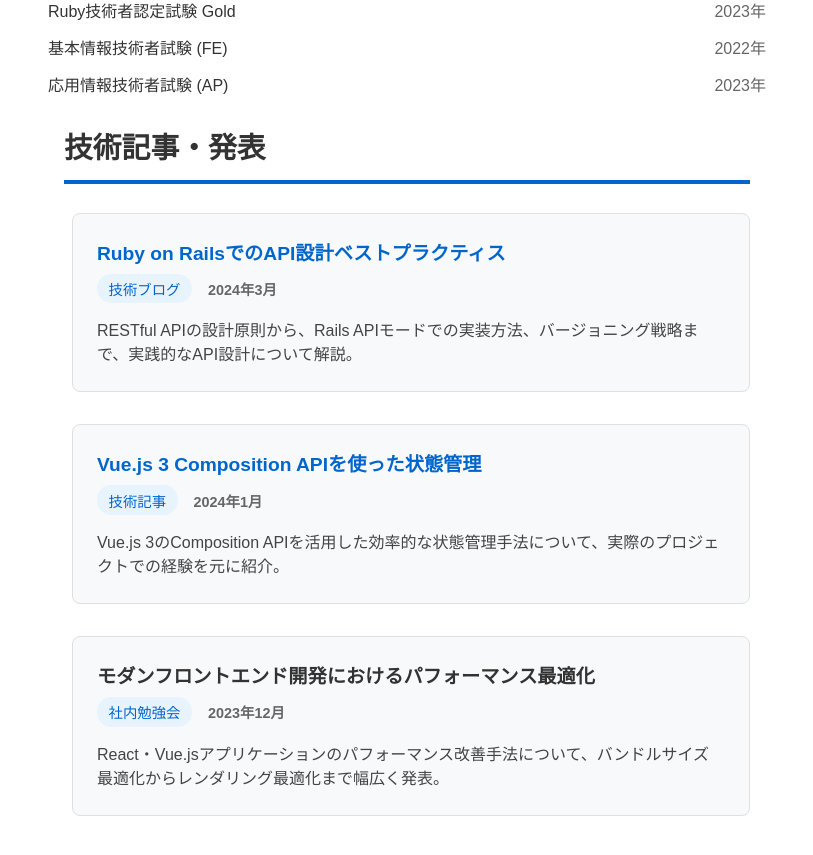
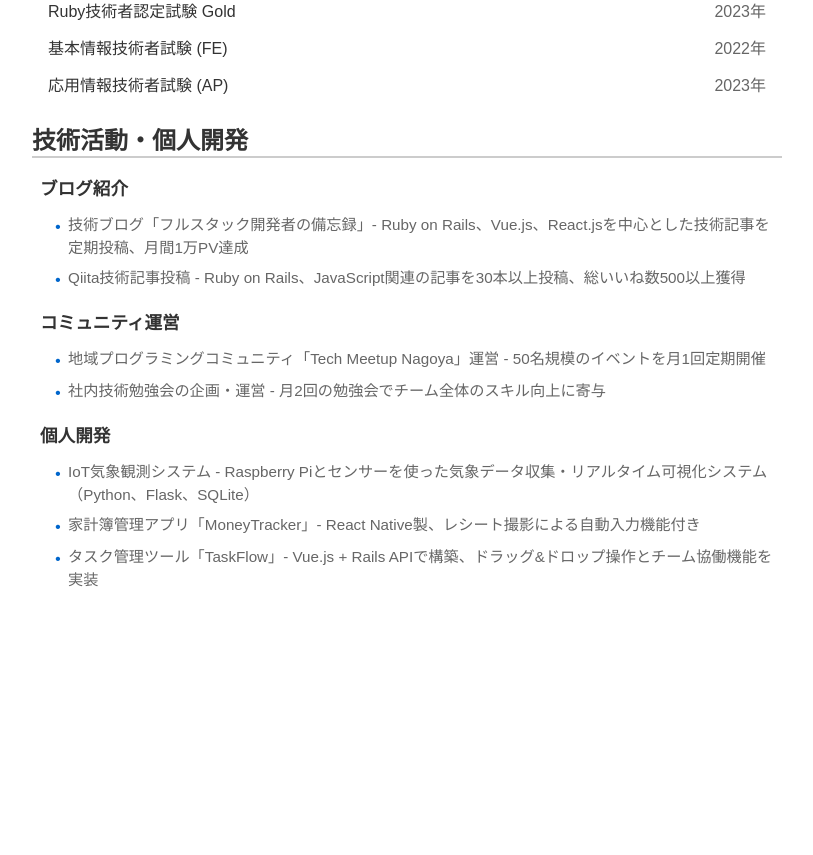
Before and after one commit to tomitahisaki/tomitahisaki.github.io, a React (Vite) app: page / in a window 1280 px wide. Shown: the part 2200-3055 px from the top of the page, without its empty margins (233-1046 px from the left). After the commit the page ends 2800 px from the top, so only its background shows below. Built offline with nearby package versions, Linux system fonts and the light colour scheme.

Commit message:
feat: fix publications

```diff
--- a/src/components/Publications.tsx
+++ b/src/components/Publications.tsx
@@ -9,34 +9,18 @@
   return (
     <section style={styles.section}>
       <h2 style={styles.sectionTitle}>{data.title}</h2>
-      <div style={styles.publicationsList}>
-        {data.list.map((publication, index) => (
-          <div key={index} style={styles.publicationItem}>
-            <div style={styles.publicationHeader}>
-              <div style={styles.publicationInfo}>
-                <h3 style={styles.publicationTitle}>
-                  {publication.url ? (
-                    <a
-                      href={publication.url}
-                      target="_blank"
-                      rel="noopener noreferrer"
-                      style={styles.publicationLink}
-                    >
-                      {publication.title}
-                    </a>
-                  ) : (
-                    publication.title
-                  )}
-                </h3>
-                <div style={styles.publicationMeta}>
-                  <span style={styles.publicationType}>{publication.type}</span>
-                  <span style={styles.publicationDate}>{publication.date}</span>
-                </div>
-              </div>
-            </div>
-            <p style={styles.publicationDescription}>
-              {publication.description}
-            </p>
+      <div style={styles.content}>
+        {data.categories.map((category, index) => (
+          <div key={index} style={styles.activityCategory}>
+            <h3 style={styles.categoryTitle}>{category.name}</h3>
+            <ul style={styles.activitiesList}>
+              {category.items.map((item, itemIndex) => (
+                <li key={itemIndex} style={styles.activityItem}>
+                  <span style={styles.bullet}>•</span>
+                  {item}
+                </li>
+              ))}
+            </ul>
           </div>
         ))}
       </div>
@@ -46,69 +30,44 @@
 
 const styles = {
   section: {
-    marginBottom: '2.5em',
-    padding: '0 2em',
+    marginTop: '1em',
   },
   sectionTitle: {
-    fontSize: '1.8em',
+    fontSize: '1.5em',
     fontWeight: 'bold',
-    marginBottom: '1em',
     color: '#333',
-    borderBottom: '0.15em solid #0066cc',
-    paddingBottom: '0.5em',
   },
-  publicationsList: {
-    marginLeft: '0.5em',
+  content: {
+    margin: '0.5em',
   },
-  publicationItem: {
-    marginBottom: '2em',
-    padding: '1.5em',
-    backgroundColor: '#f8f9fa',
-    borderRadius: '0.5em',
-    border: '0.05em solid #e0e0e0',
+  activityCategory: {
   },
-  publicationHeader: {
-    marginBottom: '1em',
+  categoryTitle: {
+    fontSize: '1.1em',
+    fontWeight: 'bold',
+    marginBottom: '0.8em',
+    color: '#333',
   },
-  publicationInfo: {
+  activitiesList: {
+    listStyle: 'none',
+    padding: '0',
+    margin: '0',
+  },
+  activityItem: {
+    marginBottom: '0.5em',
+    paddingLeft: '1em',
+    position: 'relative' as const,
+    color: '#666',
+    fontSize: '0.95em',
+    lineHeight: '1.5',
     display: 'flex',
-    flexDirection: 'column' as const,
+    alignItems: 'flex-start',
     gap: '0.5em',
   },
-  publicationTitle: {
-    fontSize: '1.2em',
+  bullet: {
+    color: '#0066cc',
     fontWeight: 'bold',
-    margin: '0',
-    color: '#333',
-  },
-  publicationLink: {
-    color: '#0066cc',
-    textDecoration: 'none',
-    borderBottom: '0.1em solid transparent',
-    transition: 'border-bottom-color 0.2s ease',
-  },
-  publicationMeta: {
-    display: 'flex',
-    gap: '1em',
-    alignItems: 'center',
-  },
-  publicationType: {
-    fontSize: '0.9em',
-    padding: '0.3em 0.8em',
-    backgroundColor: '#e8f4fd',
-    color: '#0066cc',
-    borderRadius: '1em',
-    fontWeight: '500',
-  },
-  publicationDate: {
-    fontSize: '0.9em',
-    color: '#666',
-    fontWeight: 'bold',
-  },
-  publicationDescription: {
-    fontSize: '1em',
-    lineHeight: '1.5',
-    color: '#444',
-    margin: '0',
+    marginTop: '0.1em',
+    flexShrink: 0,
   },
 };
--- a/src/locales/en.ts
+++ b/src/locales/en.ts
@@ -125,27 +125,29 @@
     ]
   },
   publications: {
-    title: "Publications & Presentations",
-    list: [
+    title: "Technical Activities & Personal Projects",
+    categories: [
       {
-        title: "Best Practices for API Design in Ruby on Rails",
-        type: "Technical Blog",
-        date: "March 2024",
-        url: "https://example.com/article1",
-        description: "Explaining practical API design from RESTful API design principles to implementation methods in Rails API mode and versioning strategies."
+        name: "Blog Introduction",
+        items: [
+          "Technical Blog \"Full-Stack Developer's Notes\" - Regularly publishing articles on Ruby on Rails, Vue.js, React.js with 10K monthly page views",
+          "Qiita Technical Article Publications - Published 30+ articles on Ruby on Rails and JavaScript, earning 500+ total likes"
+        ]
       },
       {
-        title: "State Management with Vue.js 3 Composition API",
-        type: "Technical Article",
-        date: "January 2024",
-        url: "https://example.com/article2",
-        description: "Introducing efficient state management techniques using Vue.js 3 Composition API based on experience from actual projects."
+        name: "Community Management",
+        items: [
+          "Local Programming Community \"Tech Meetup Nagoya\" Management - Monthly events with 50+ regular participants",
+          "Internal Technical Study Group Planning & Management - Bi-monthly sessions improving overall team skills"
+        ]
       },
       {
-        title: "Performance Optimization in Modern Frontend Development",
-        type: "Internal Study Session",
-        date: "December 2023",
-        description: "Presented on performance improvement techniques for React and Vue.js applications, covering from bundle size optimization to rendering optimization."
+        name: "Personal Development",
+        items: [
+          "IoT Weather Observation System - Real-time weather data collection and visualization using Raspberry Pi (Python, Flask, SQLite)",
+          "Expense Tracker App \"MoneyTracker\" - React Native app with receipt photography and automatic input features",
+          "Task Management Tool \"TaskFlow\" - Vue.js + Rails API with drag & drop operations and team collaboration features"
+        ]
       }
     ]
   }
--- a/src/locales/ja.ts
+++ b/src/locales/ja.ts
@@ -125,27 +125,29 @@
     ]
   },
   publications: {
-    title: "技術記事・発表",
-    list: [
+    title: "技術活動・個人開発",
+    categories: [
       {
-        title: "Ruby on RailsでのAPI設計ベストプラクティス",
-        type: "技術ブログ",
-        date: "2024年3月",
-        url: "https://example.com/article1",
-        description: "RESTful APIの設計原則から、Rails APIモードでの実装方法、バージョニング戦略まで、実践的なAPI設計について解説。"
+        name: "ブログ紹介",
+        items: [
+          "技術ブログ「フルスタック開発者の備忘録」- Ruby on Rails、Vue.js、React.jsを中心とした技術記事を定期投稿、月間1万PV達成",
+          "Qiita技術記事投稿 - Ruby on Rails、JavaScript関連の記事を30本以上投稿、総いいね数500以上獲得"
+        ]
       },
       {
-        title: "Vue.js 3 Composition APIを使った状態管理",
-        type: "技術記事",
-        date: "2024年1月",
-        url: "https://example.com/article2",
-        description: "Vue.js 3のComposition APIを活用した効率的な状態管理手法について、実際のプロジェクトでの経験を元に紹介。"
+        name: "コミュニティ運営",
+        items: [
+          "地域プログラミングコミュニティ「Tech Meetup Nagoya」運営 - 50名規模のイベントを月1回定期開催",
+          "社内技術勉強会の企画・運営 - 月2回の勉強会でチーム全体のスキル向上に寄与"
+        ]
       },
       {
-        title: "モダンフロントエンド開発におけるパフォーマンス最適化",
-        type: "社内勉強会",
-        date: "2023年12月",
-        description: "React・Vue.jsアプリケーションのパフォーマンス改善手法について、バンドルサイズ最適化からレンダリング最適化まで幅広く発表。"
+        name: "個人開発",
+        items: [
+          "IoT気象観測システム - Raspberry Piとセンサーを使った気象データ収集・リアルタイム可視化システム（Python、Flask、SQLite）",
+          "家計簿管理アプリ「MoneyTracker」- React Native製、レシート撮影による自動入力機能付き",
+          "タスク管理ツール「TaskFlow」- Vue.js + Rails APIで構築、ドラッグ&ドロップ操作とチーム協働機能を実装"
+        ]
       }
     ]
   }
```
Also changed, not shown: src/types/resume.ts (+3 -6 lines).
